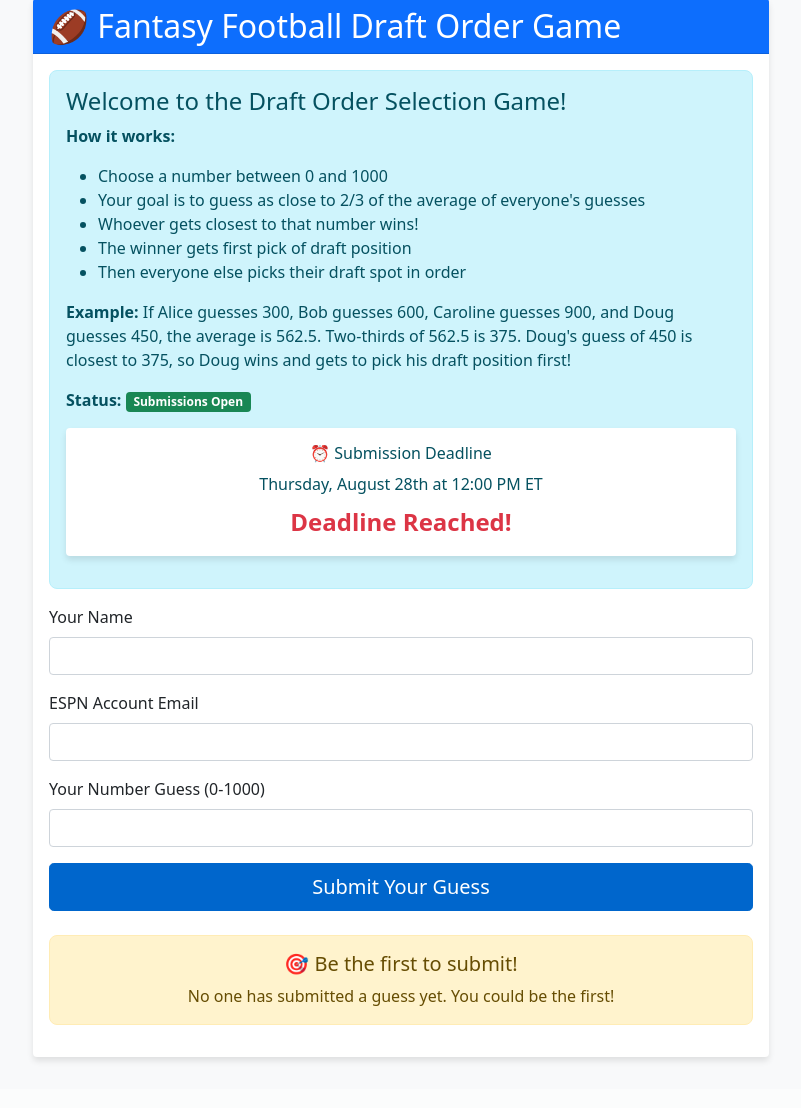
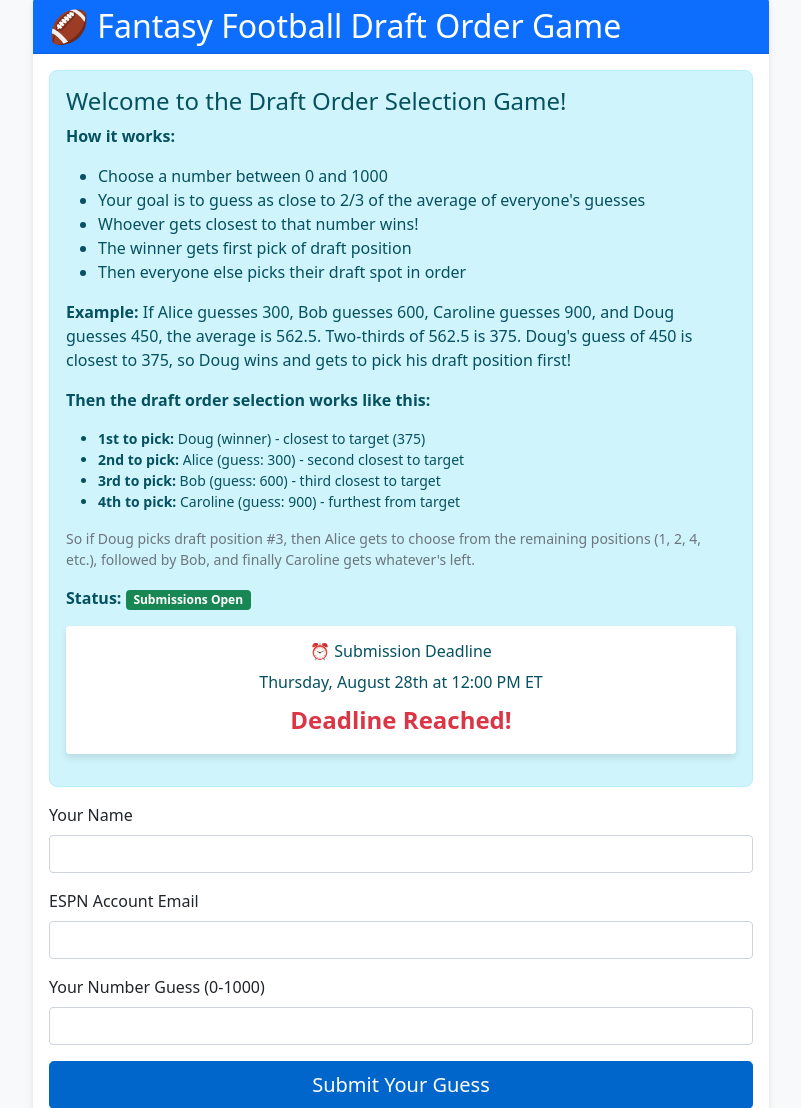
Before and after one commit to leogarkisch/ff-draft-game, a Flask app: page / in a window 1280 px wide. Shown: the part 87-1195 px from the top of the page, without its empty margins (239-1040 px from the left). Before the commit the page ends 1149 px from the top, so only its background shows below. Run offline with Flask 3, Linux system fonts and the light colour scheme; data comes from the database, SQL or seed files in the repository; data that the repository does not hold is empty.

Commit message:
Expand game example to show full draft order selection process
- Added detailed explanation of turn-based draft position picking
- Shows ranking order: winner first, then by proximity to target
- Clarifies how remaining positions are selected in order

```diff
--- a/templates/index.html
+++ b/templates/index.html
@@ -20,6 +20,17 @@
                     </ul>
                                 <p><strong>Example:</strong> If Alice guesses 300, Bob guesses 600, Caroline guesses 900, and Doug guesses 450,
             the average is 562.5. Two-thirds of 562.5 is 375. Doug's guess of 450 is closest to 375, so Doug wins and gets to pick his draft position first!</p>
+
+            <p><strong>Then the draft order selection works like this:</strong></p>
+            <ul class="small">
+                <li><strong>1st to pick:</strong> Doug (winner) - closest to target (375)</li>
+                <li><strong>2nd to pick:</strong> Alice (guess: 300) - second closest to target</li>
+                <li><strong>3rd to pick:</strong> Bob (guess: 600) - third closest to target</li>
+                <li><strong>4th to pick:</strong> Caroline (guess: 900) - furthest from target</li>
+            </ul>
+
+            <p class="small text-muted">So if Doug picks draft position #3, then Alice gets to choose from the remaining positions (1, 2, 4, etc.),
+            followed by Bob, and finally Caroline gets whatever's left.</p>
                     <p><strong>Status:</strong>
                         <span class="badge bg-success">Submissions Open</span>
                     </p>
```
